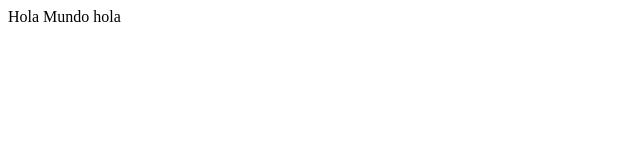
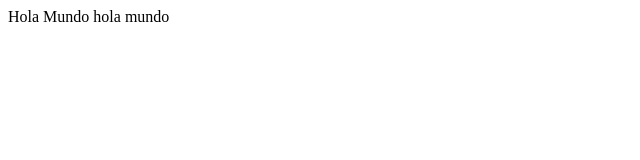
Before and after one commit to ExequielMorales14/primerProyecto, a plain HTML site: page index.html in a window 1280 px wide. Shown: the full height of the page, 0-640 px from the left. Drawn offline with Linux system fonts and the light colour scheme.

```diff
--- a/index.html
+++ b/index.html
@@ -7,6 +7,6 @@
     <title>Proyecto 2023</title>
 </head>
 <body>
-    Hola Mundo hola
+    Hola Mundo hola mundo
 </body>
 </html>
```
